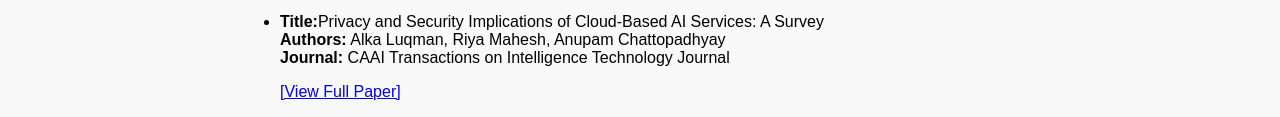
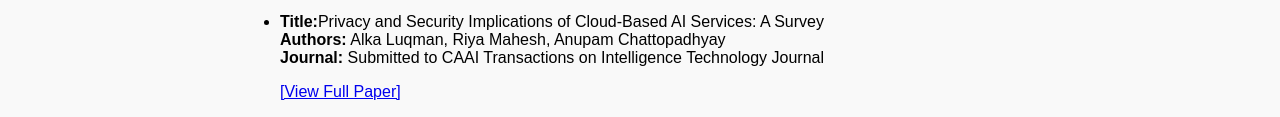
Before and after one commit to riya-mahesh/riya-mahesh.github.io, a plain HTML site: page publications.html in a window 1280 px wide. Shown: the part 239-356 px from the top of the page. Drawn offline with Linux system fonts and the light colour scheme.

Commit message:
Updated publications.html

```diff
--- a/publications.html
+++ b/publications.html
@@ -66,7 +66,7 @@
 
 <strong>Authors:</strong> Alka Luqman, Riya Mahesh, Anupam Chattopadhyay <br>
 
-<strong>Journal:</strong> CAAI Transactions on Intelligence Technology Journal <br>
+<strong>Journal:</strong> Submitted to CAAI Transactions on Intelligence Technology Journal <br>
 
 </p>
 
```
